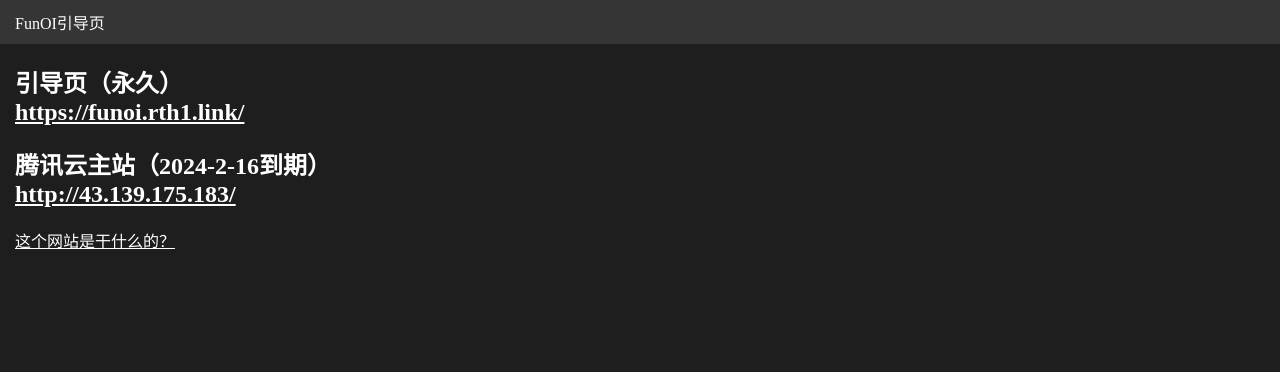
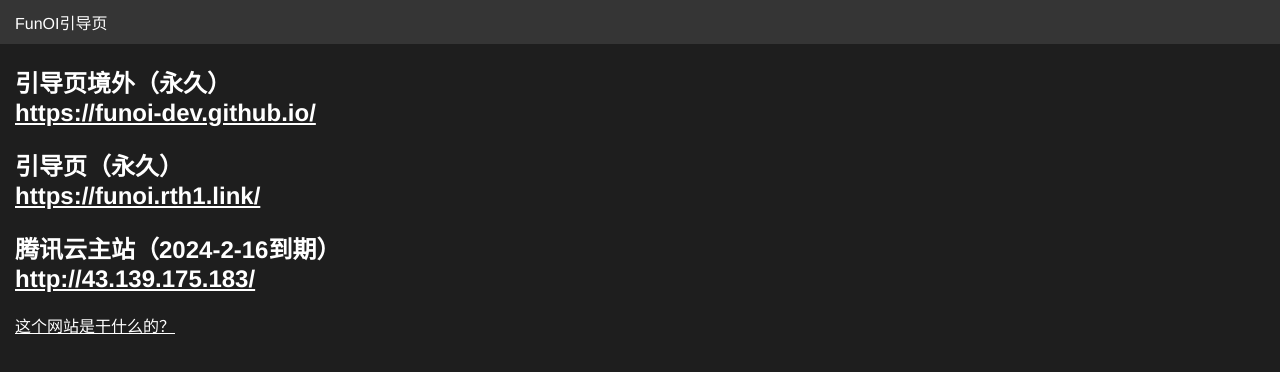
Before and after one commit to funoi-dev/funoi-dev.github.io, a plain HTML site: page index.html in a window 1280 px wide. Drawn offline with Linux system fonts and the light colour scheme; a web font is replaced by a local one.

Commit message:
Update index.html

```diff
--- a/index.html
+++ b/index.html
@@ -4,7 +4,7 @@
 	<meta charset="utf-8">
 	<title>FunOI引导页</title>
 	<link rel="stylesheet" href="template.css">
-	<style>
+	<!--<style>
 	@font-face
 	{
 		font-family: gscn;
@@ -15,14 +15,15 @@
 	{
 		font-family: gscn;
 	}
-	</style>
+	</style>-->
 </head>
 <body>
 	<header>FunOI引导页</header>
 	<main>
+		<h2>引导页境外（永久）<br><a href="https://funoi-dev.github.io/">https://funoi-dev.github.io/</a></h2>
 		<h2>引导页（永久）<br><a href="https://funoi.rth1.link/">https://funoi.rth1.link/</a></h2>
 		<h2>腾讯云主站（2024-2-16到期）<br><a href="http://43.139.175.183/">http://43.139.175.183/</a></h2>
-		<a href="https://funoi.rth1.link/q.html">这个网站是干什么的？</a>
+		<a href="https://funoi-dev.github.io/q.html">这个网站是干什么的？</a>
 	</main>
 </body>
 </html>
```
